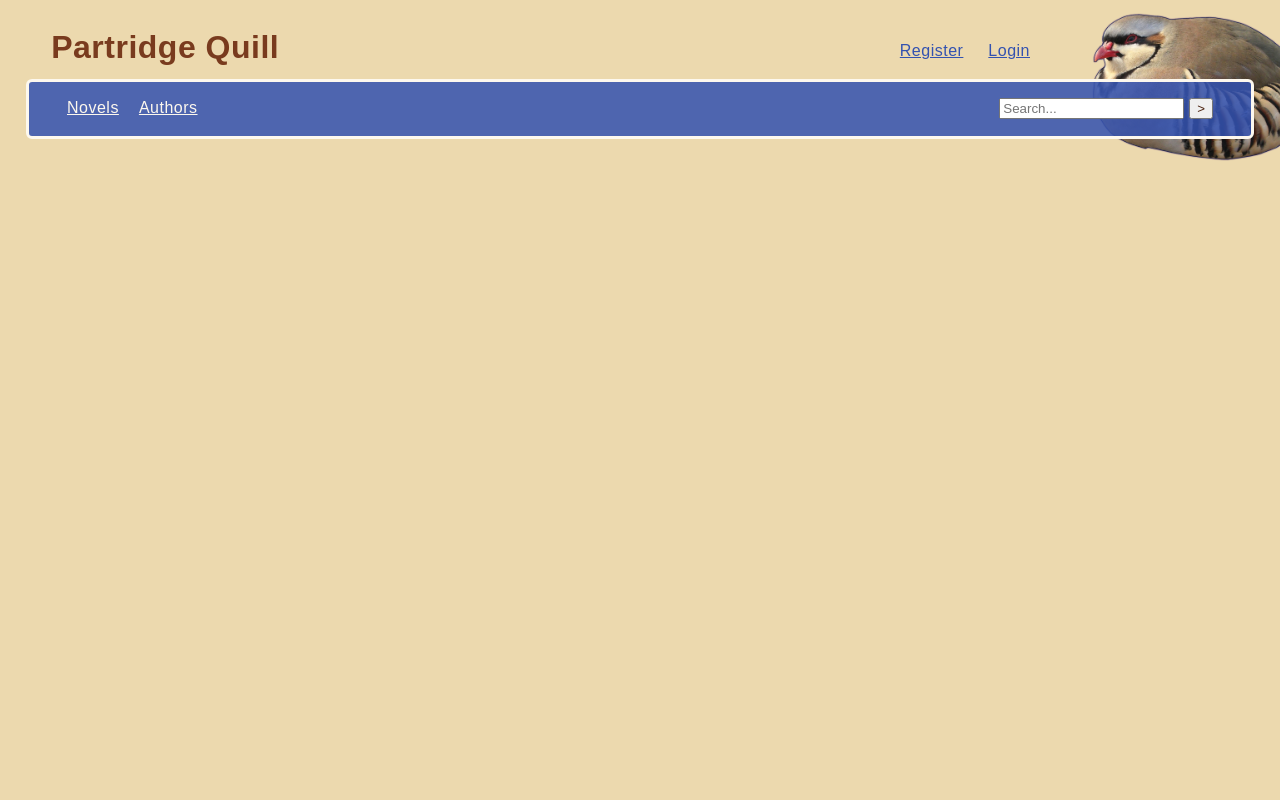
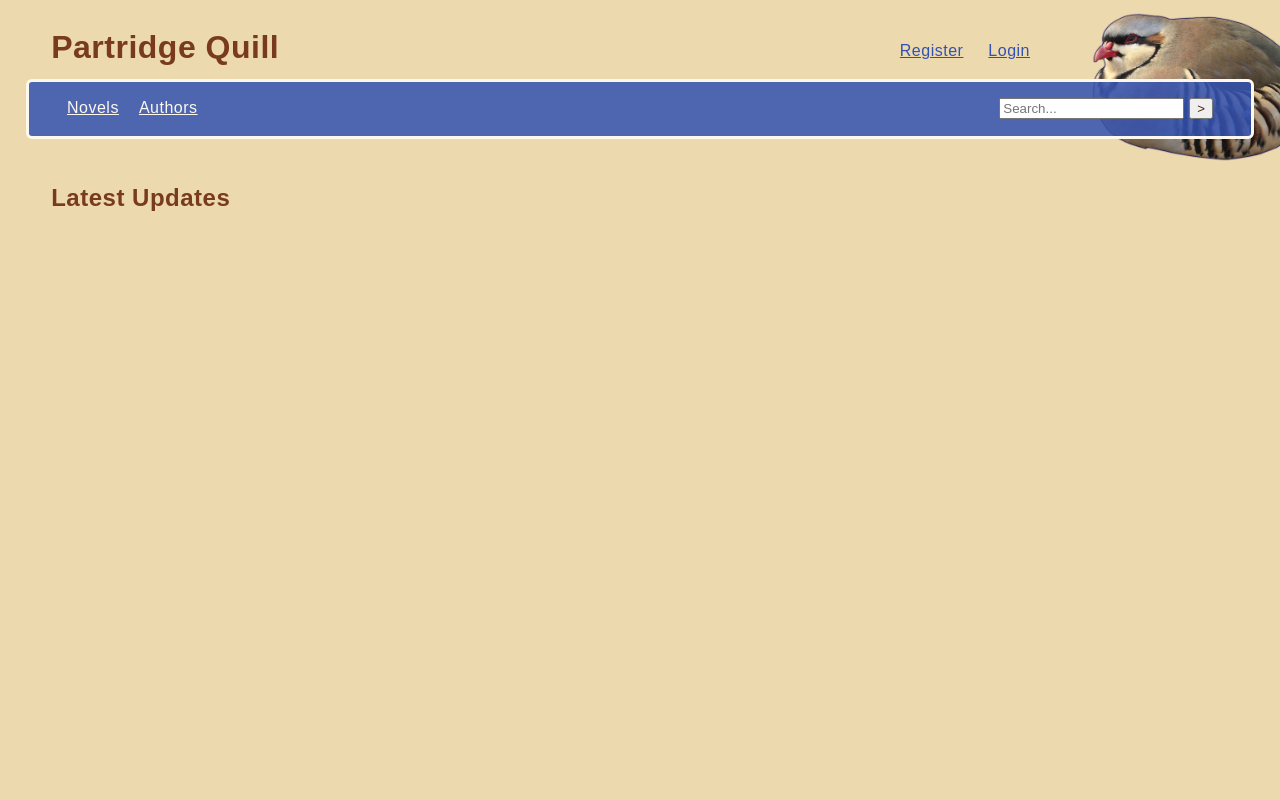
Before and after one commit to wobuchiroubao/novel_website, a Flask app: page / in a window 1280 px wide. Run offline with Flask 3, Linux system fonts and the light colour scheme; some libraries are stand-ins or nearby versions.

Commit message:
Added subheader style

```diff
--- a/static/style.css
+++ b/static/style.css
@@ -49,6 +49,14 @@ input {
   font-weight: bold;
 }
 
+#subheader {
+  margin: 0 auto 0 4vw;
+  padding-top: 35px;
+  color: var(--brown);
+  font-size: 24px;
+  font-weight: bold;
+}
+
 .account-settings {
   float: right;
   padding-top: 35px;
--- a/templates/account_settings.html
+++ b/templates/account_settings.html
@@ -1,11 +1,9 @@
 {% extends 'base.html' %}
 
 {% block subheader %}
-  <h2>
   {% block title %}
     Account Settings
   {% endblock %}
-  </h2>
 {% endblock %}
 
 {% block body %}
--- a/templates/administration_settings.html
+++ b/templates/administration_settings.html
@@ -1,11 +1,9 @@
 {% extends 'base.html' %}
 
 {% block subheader %}
-  <h2>
   {% block title %}
     Administration Settings
   {% endblock %}
-  </h2>
 {% endblock %}
 
 {% block body %}
--- a/templates/base.html
+++ b/templates/base.html
@@ -34,7 +34,7 @@
       </nav>
       <section>
         <header>
-          {% block subheader %}{% endblock %}
+          <h2 id="subheader">{% block subheader %}{% endblock %}</h2>
         </header>
         {% block body %}{% endblock %}
       </section>
--- a/templates/login.html
+++ b/templates/login.html
@@ -1,11 +1,9 @@
 {% extends 'base.html' %}
 
 {% block subheader %}
-  <h2>
   {% block title %}
     Log In
   {% endblock %}
-  </h2>
 {% endblock %}
 
 {% block head %}
--- a/templates/main_page.html
+++ b/templates/main_page.html
@@ -4,5 +4,9 @@
   Home
 {% endblock %}
 
+{% block subheader %}
+  Latest Updates
+{% endblock %}
+
 {% block body %}
 {% endblock %}
--- a/templates/novel.html
+++ b/templates/novel.html
@@ -1,11 +1,9 @@
 {% extends 'base.html' %}
 
 {% block subheader %}
-  <h2>
   {% block title %}
     {{ novel['name'] }}
   {% endblock %}
-  </h2>
 {% endblock %}
 
 {% block body %}
--- a/templates/novels_list.html
+++ b/templates/novels_list.html
@@ -1,11 +1,9 @@
 {% extends 'base.html' %}
 
 {% block subheader %}
-  <h2>
   {% block title %}
     Search Results
   {% endblock %}
-  </h2>
 {% endblock %}
 
 {% block body %}
--- a/templates/post_novel.html
+++ b/templates/post_novel.html
@@ -1,11 +1,9 @@
 {% extends 'base.html' %}
 
 {% block subheader %}
-  <h2>
   {% block title %}
     Publish Novel
   {% endblock %}
-  </h2>
 {% endblock %}
 
 {% block body %}
--- a/templates/register.html
+++ b/templates/register.html
@@ -1,7 +1,6 @@
 {% extends 'base.html' %}
 
 {% block subheader %}
-  <h2>
   {% block title %}
     {% if logged_in and rights == 'admin_' %}
       Register new administrator
@@ -9,7 +8,6 @@
       Register
     {% endif %}
   {% endblock %}
-  </h2>
 {% endblock %}
 
 {% block head %}
--- a/templates/search_novel.html
+++ b/templates/search_novel.html
@@ -1,11 +1,9 @@
 {% extends 'base.html' %}
 
 {% block subheader %}
-  <h2>
   {% block title %}
     Advanced Search
   {% endblock %}
-  </h2>
 {% endblock %}
 
 {% block body %}
```
